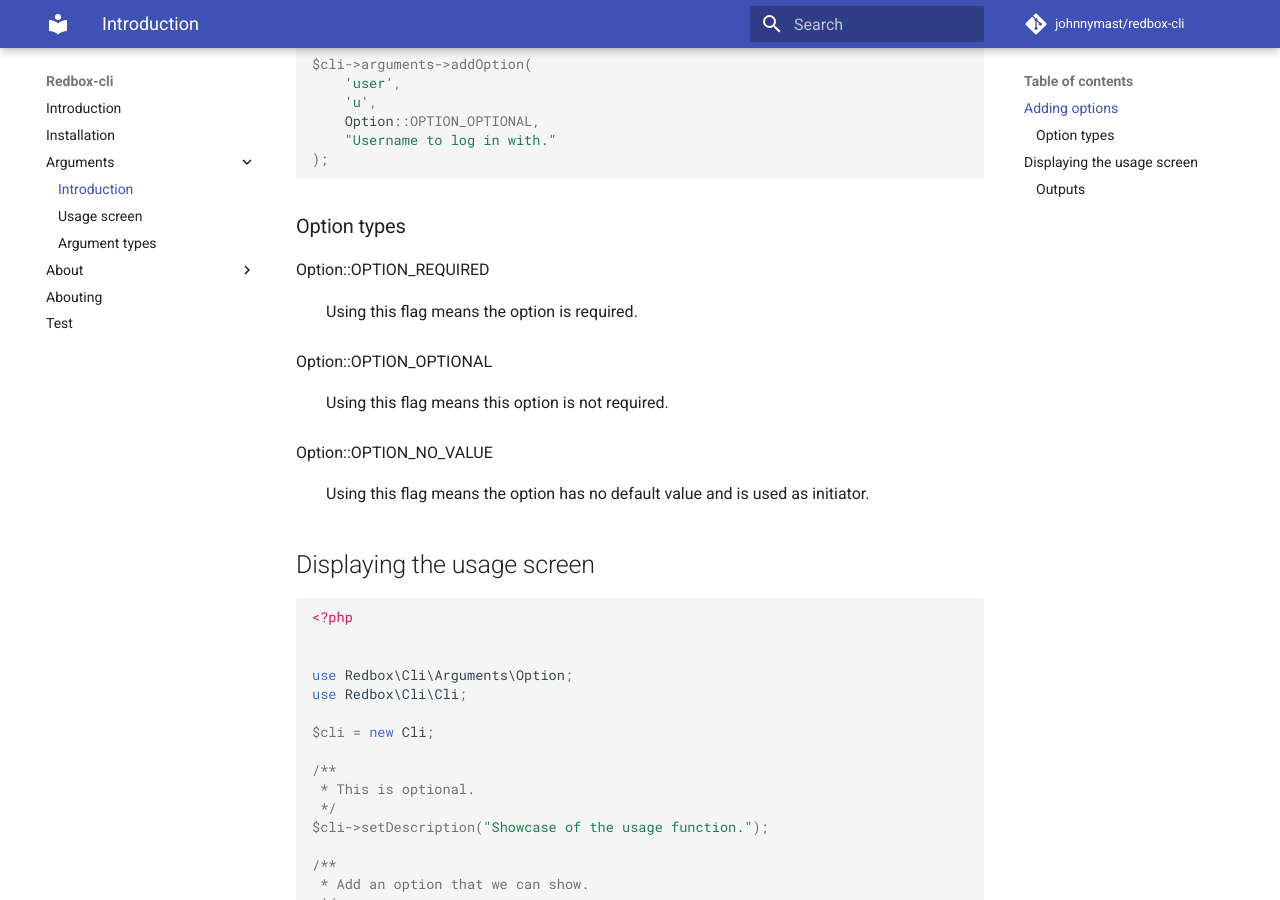
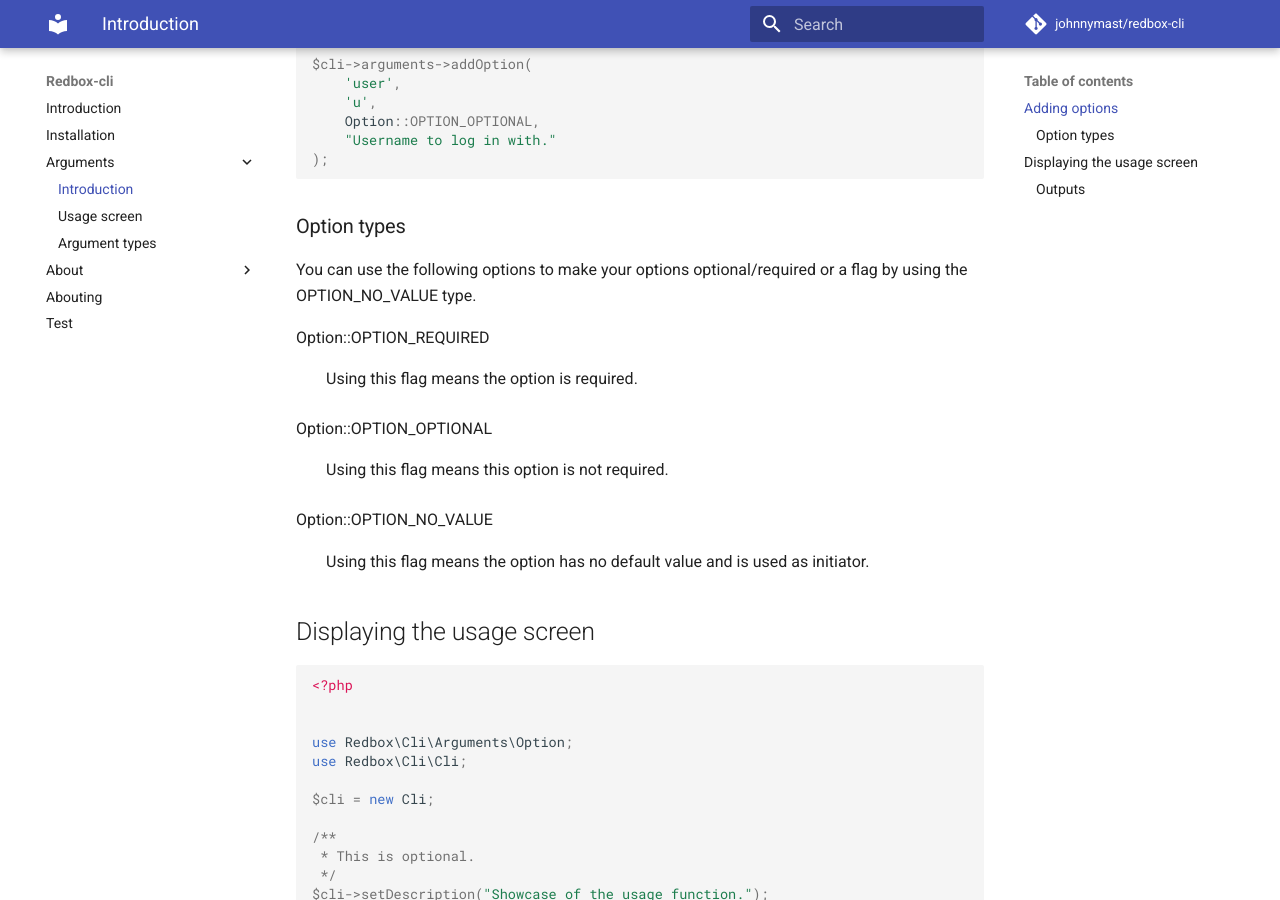
Before and after one commit to johnnymast/redbox-cli, an MkDocs documentation site: the page built from docs/arguments/introduction.md, in a window 1280 px wide and 900 px high, scrolled down 478 px. Built offline with MkDocs 1.6.1 and Material for MkDocs 9.7.7, drawn with Linux system fonts in a browser that asks for light colours; comment, search, counter and statistics services are not loaded.

````diff
--- a/docs/arguments/introduction.md
+++ b/docs/arguments/introduction.md
@@ -25,6 +25,8 @@ $cli->arguments->addOption(
 ```
 
 ### Option types
+
+You can use the following options to make your options optional/required or a flag by using the OPTION_NO_VALUE type.
 
 <dl>Option::OPTION_REQUIRED</dl>
 <dd>Using this flag means the option is required.</dd>
````
